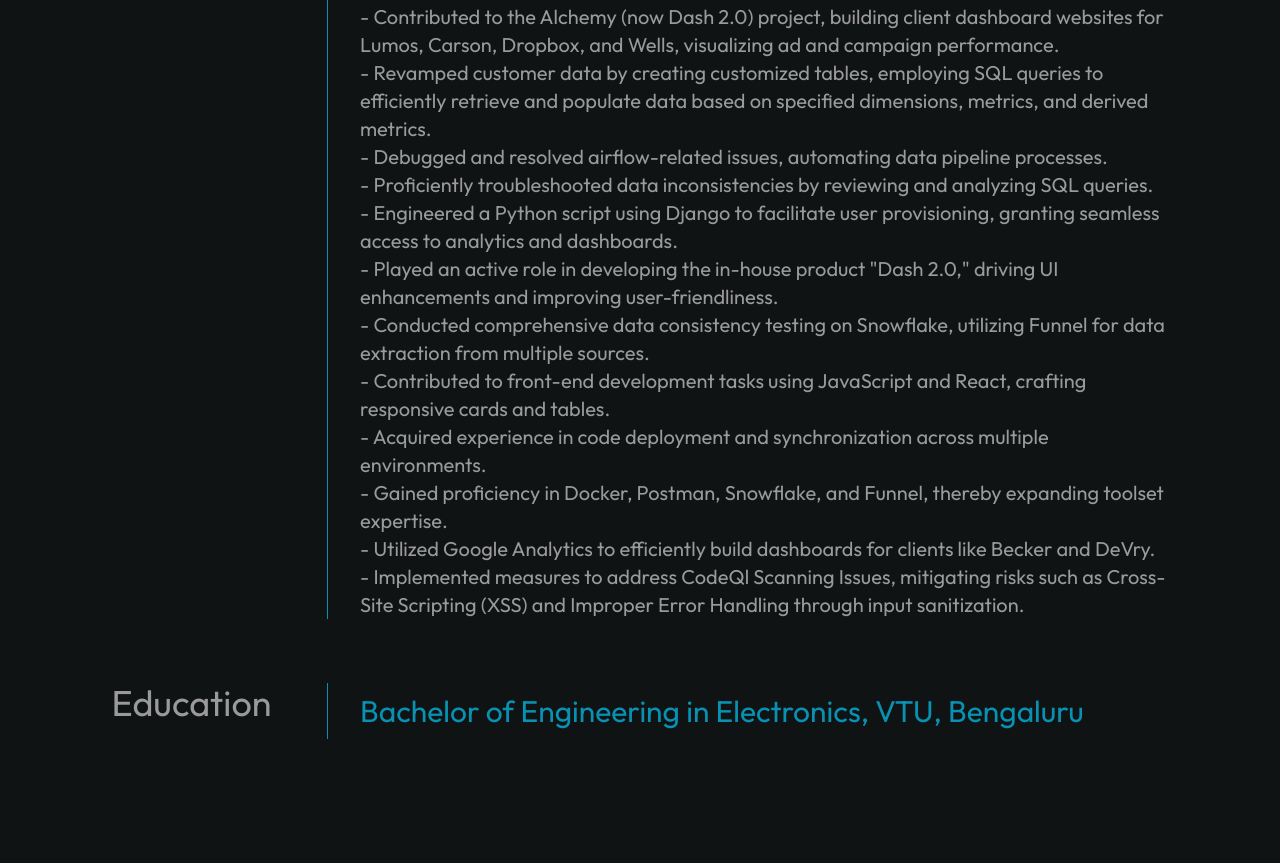
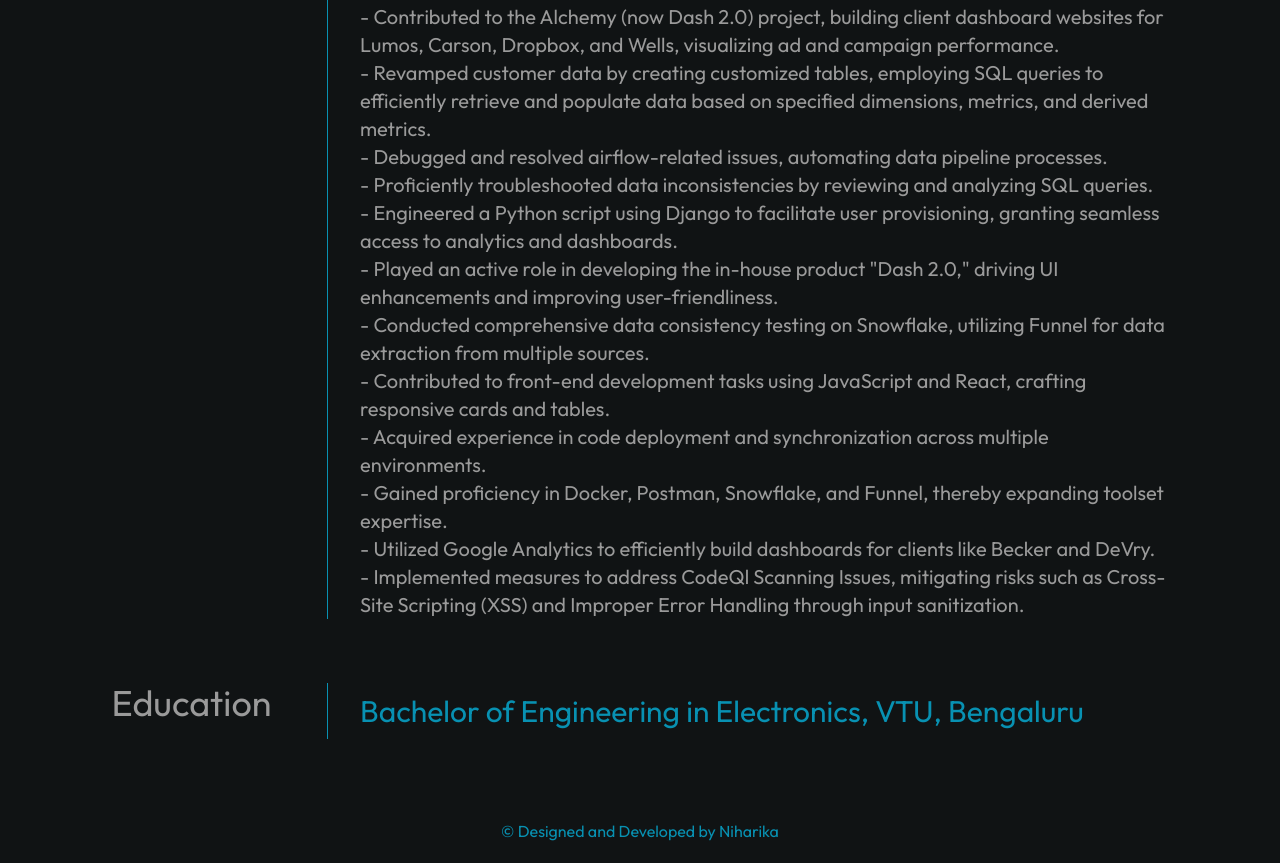
Before and after one commit to rika21/NiharikaPortfolio, a plain HTML site: page src/index.html in a window 1280 px wide. Shown: the part 934-1797 px from the top of the page. Before the commit the page ends 1713 px from the top, so only its background shows below. Drawn offline with Linux system fonts and the light colour scheme; a web font is replaced by a local one.

Commit message:
Portfolio Updated

```diff
--- a/src/index.html
+++ b/src/index.html
@@ -118,5 +118,5 @@
             </div>
         </section>
     </section>
-
+    <footer class="text-cyan-600 mb-5">© Designed and Developed by Niharika</footer>
 </html>
```
Also changed, not shown: dist/output.css.
